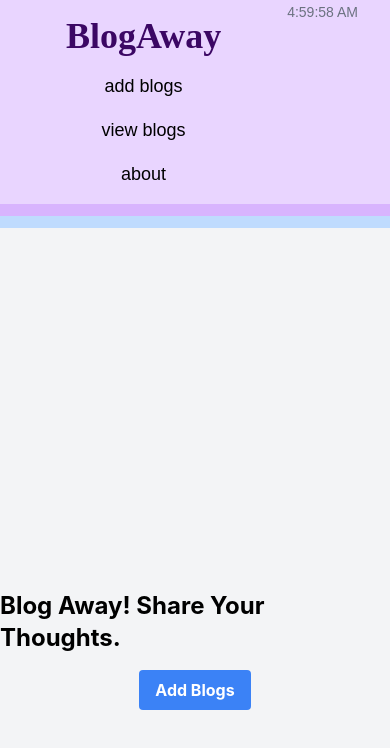
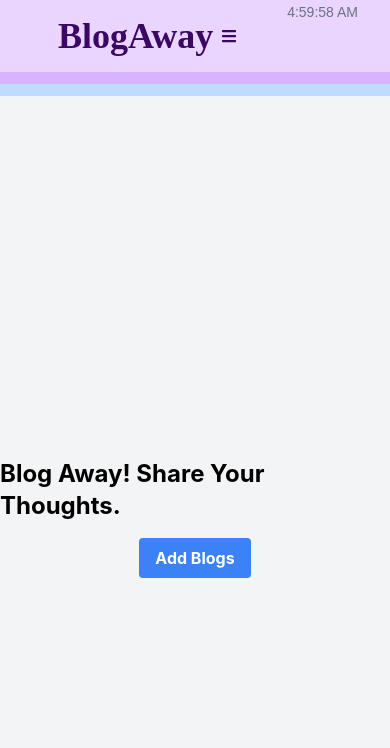
Before and after one commit to mariyabaig/blogs, a React (Create React App) app: page / in a window 390 px wide. Shown: the top 748 px of the page. Built offline with nearby package versions, Linux system fonts and the light colour scheme.

Commit message:
navbar turned into menu for small screens

```diff
--- a/src/components/Navbar.js
+++ b/src/components/Navbar.js
@@ -1,8 +1,10 @@
 import React, { useState, useEffect } from "react";
 import { Link } from "react-router-dom";
+import { FaBars, FaTimes } from "react-icons/fa";
 
 const Navbar = () => {
   const [currentTime, setCurrentTime] = useState("");
+  const [menuOpen, setMenuOpen] = useState(false);
 
   useEffect(() => {
     const interval = setInterval(() => {
@@ -16,31 +18,40 @@ const Navbar = () => {
     };
   }, []);
 
+  const toggleMenu = () => {
+    setMenuOpen(!menuOpen);
+  };
+
   return (
     <>
       <nav className="shadow-lg bg-purple-200 flex justify-between font-karla">
         <div className="max-w-3xl mx-auto">
-          <div className="grid sm:grid-cols-4 text-lg gap-4 text-center py-4 px-8">
-            <div className="">
+          <div className="flex justify-between items-center px-4 py-2">
             <Link to="/" className="hover:font-bold p-2 font-cursive text-4xl font-extrabold text-purple-950">
               BlogAway
             </Link>
+            <button
+              onClick={toggleMenu}
+              className="text-purple-950 hover:text-purple-900 focus:outline-none focus:text-purple-900"
+              aria-label="Toggle menu"
+            >
+              {menuOpen ? <FaTimes /> : <FaBars />}
+            </button>
           </div>
-            <div>
+          <div
+            className={`${
+              menuOpen ? "flex text-sm " : "hidden"
+            } sm:flex sm:items-center sm:justify-between text-lg gap-4 text-center py-4 px-8`}
+          >
             <Link to="/addblogs" className="hover:font-bold p-2">
-                add blogs
+              Add Blogs
             </Link>
-            </div>
-            <div>
             <Link to="/list" className="hover:font-bold p-2">
-                view blogs
+              View Blogs
             </Link>
-            </div>
-            <div>
             <Link to="/about" className="hover:font-bold p-2">
-                about
+              About
             </Link>
-            </div>
           </div>
         </div>
         <div className="mr-8">
```
Lines whose indentation alone changed are shown as unchanged.
